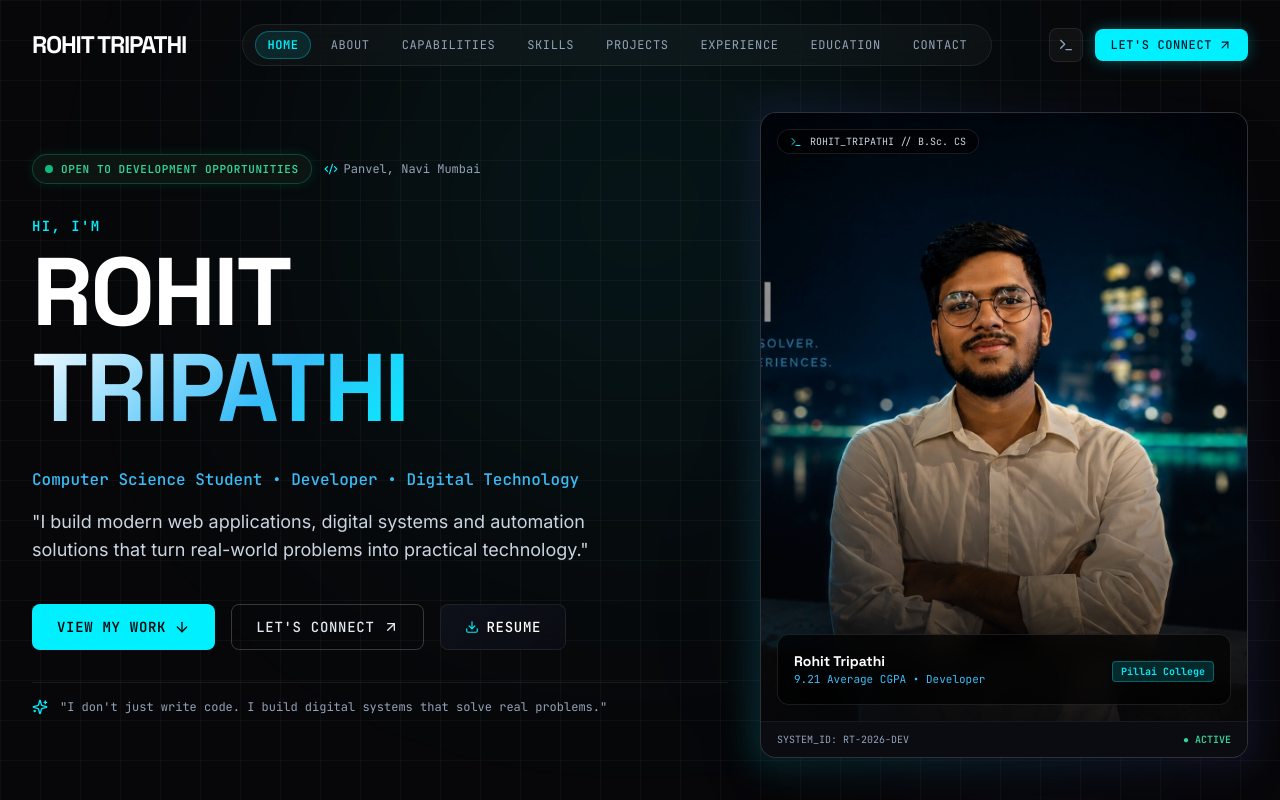
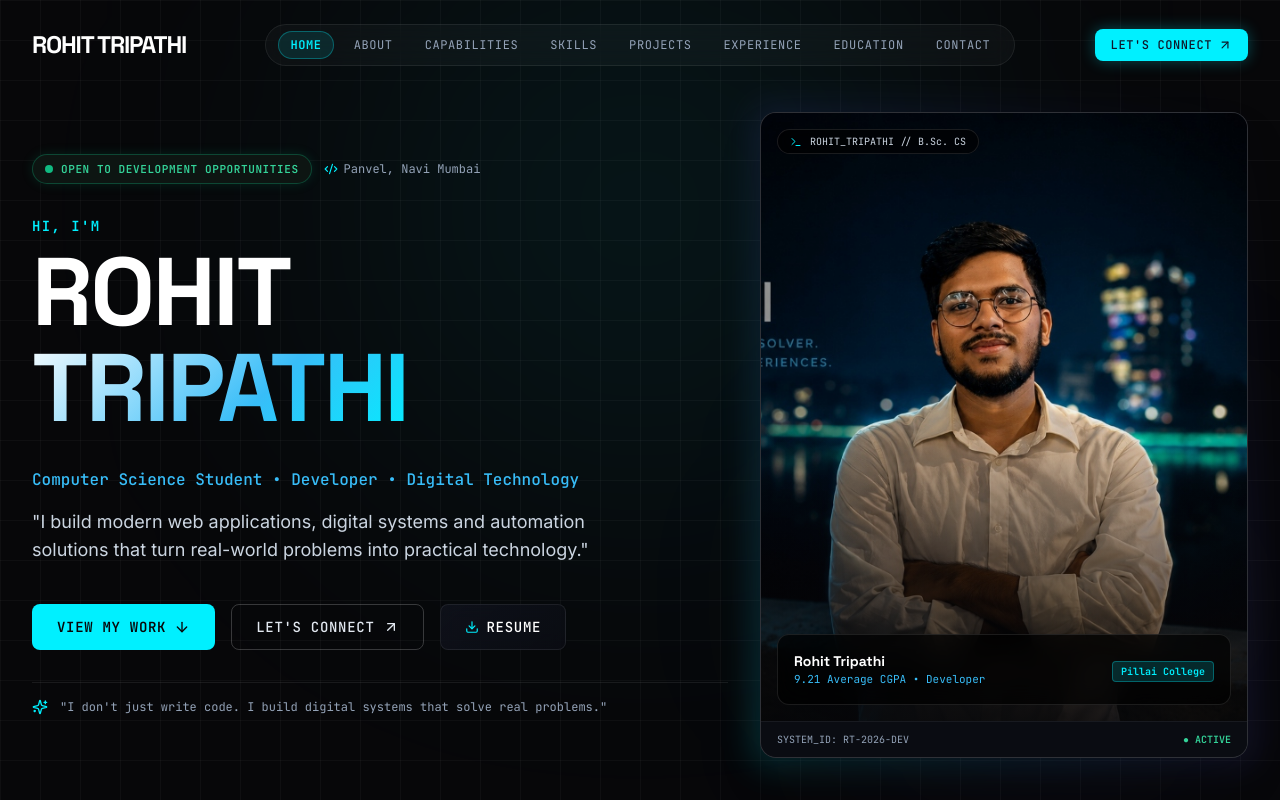
Before and after one commit to rohittripathi1745-lgtm/rohit-tripathi-portfolio, a React (Vite) app: page / in a window 1280 px wide. Shown: the top 800 px of the page. Built offline with nearby package versions, Linux system fonts and the light colour scheme.

Commit message:
fix: hide developer HUD icon from navbar

```diff
--- a/src/App.tsx
+++ b/src/App.tsx
@@ -55,7 +55,7 @@ export function App() {
         <CustomCursor />
 
         {/* Navigation Bar */}
-        <Navbar onOpenHud={() => setIsHudOpen(true)} />
+        <Navbar />
 
         {/* Main Content Sections */}
         <main>
```
